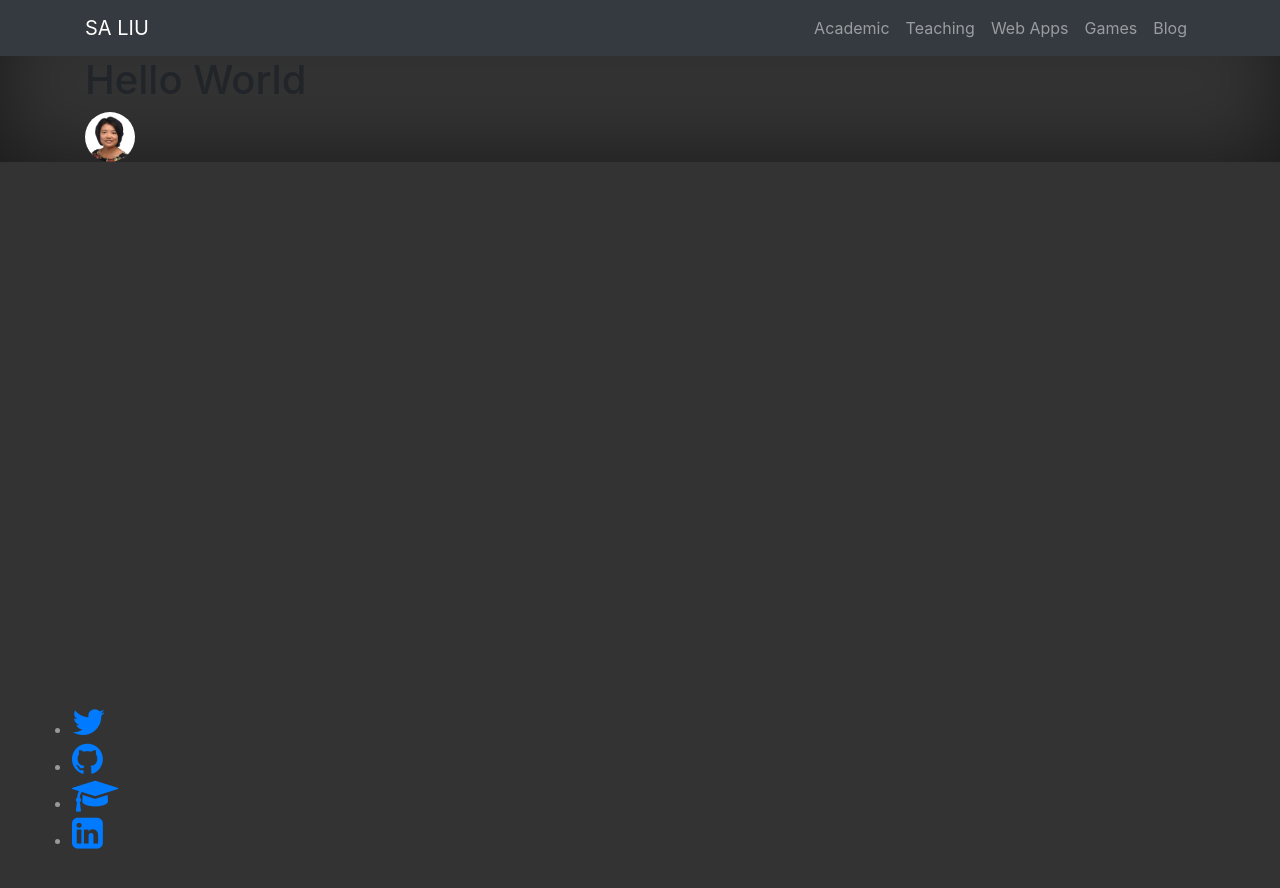
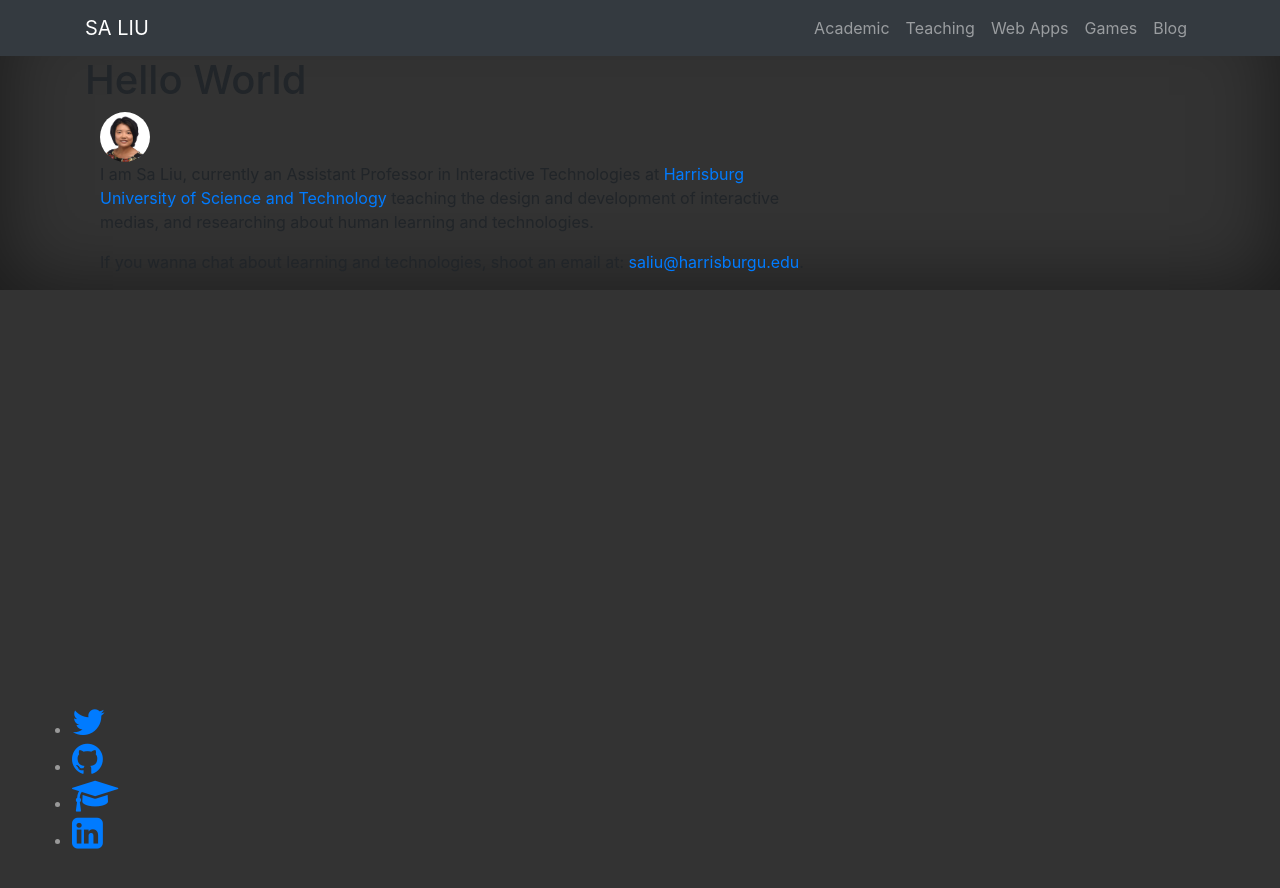
Before and after one commit to Tonicdragon6x66/saliudev.github.io, a Jekyll site: the page built from index.html, in a window 1280 px wide. Shown: the top 888 px of the page. Built offline with Jekyll 4.4.1, drawn with Linux system fonts in a browser that asks for light colours.

Commit message:
update front page content

```diff
--- a/index.html
+++ b/index.html
@@ -25,12 +25,14 @@ title: SA LIU | Researcher, Teacher, Developer
 
     <div class="container">
         <h1>Hello World</h1>
-        <div class="row">
+
             <div class="col-sm-4">
                 <img class="img-circle avatar img-responsive" alt="Sa Liu" src="img/profile.jpg">
             </div>
-            <div class="col-sm-8">
+           <div class="col-sm-8">
 
-            </div>
-        </div>
+                <p>I am Sa Liu, currently an Assistant Professor in Interactive Technologies at <a href="http://harrisburgu.edu">Harrisburg University of Science and Technology</a> teaching the design and development of interactive medias, and researching about human learning and technologies. </p>
+                <p>If you wanna chat about learning and technologies, shoot an email at: <a href="mailto:saliu@harrisburgu.edu">saliu@harrisburgu.edu</a>.</p>
+
+          </div>
     </div>
```
